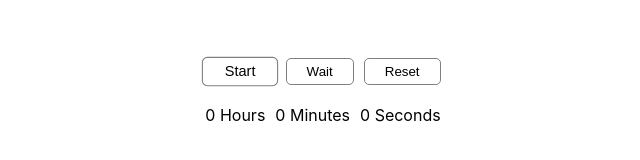
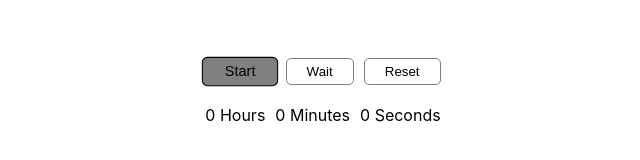
Before and after one commit to aleksandr031091/stopwatch, a plain HTML site: page index.html in a window 1280 px wide. In both pictures the pointer is over the button "Start". Shown: the whole page, without its empty margins (317-957 px from the left). Drawn offline with Linux system fonts and the light colour scheme.

Commit message:
fix styled

```diff
--- a/index.css
+++ b/index.css
@@ -21,8 +21,10 @@ body {
 
   transition: 300ms;
 }
-.btn:hover,
-.btn:focus {
+.btn:hover {
+  color: black;
+  background-color: grey;
+  border-color: black;
   transform: scale(1.09);
 }
 
```
